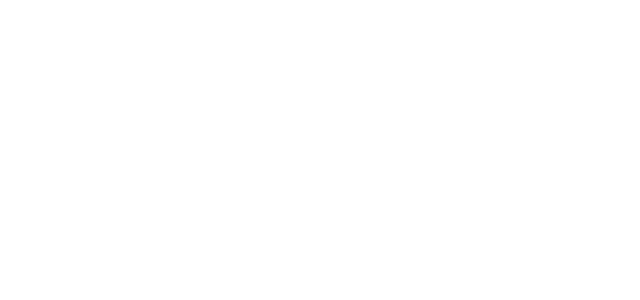
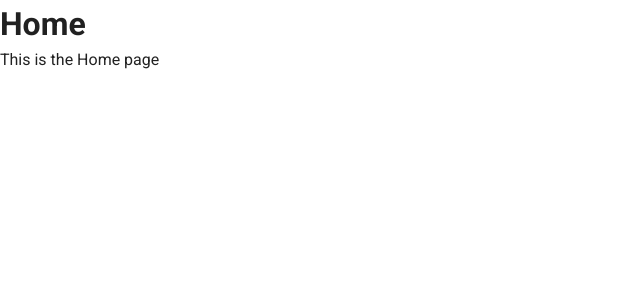
Before and after one commit to bkes994104/takming-D10816317, a Vue app: page / in a window 1280 px wide. Shown: the top 300 px of the page, without its empty margins (0-640 px from the left). Built offline with nearby package versions, Linux system fonts and the light colour scheme.

Commit message:
fix: Home.vue change HomeView.vue

```diff
--- a/src/router/index.js
+++ b/src/router/index.js
@@ -1,13 +1,13 @@
 import Vue from 'vue'
 import VueRouter from 'vue-router'
-import Home from '../views/Home.vue'
+import Home from '../views/HomeView.vue'
 
 Vue.use(VueRouter)
 
 const routes = [
   {
     path: '/',
-    name: 'Home',
+    name: 'HomeView',
     component: Home
   },
 ]
--- a/src/views/Home.vue
+++ b/src/views/HomeView.vue
@@ -1,5 +1,7 @@
 <template>
   <div>
+    <h1>Home</h1>
+    <p>This is the Home page</p>
   </div>
 </template>
 
--- a/vue.config.js
+++ b/vue.config.js
@@ -1,6 +1,7 @@
 const { defineConfig } = require('@vue/cli-service')
 module.exports = defineConfig({
   transpileDependencies: [
-    'vuetify'
-  ]
+    'vuetify',
+  ],
+  lintOnSave:false,
 })
```
